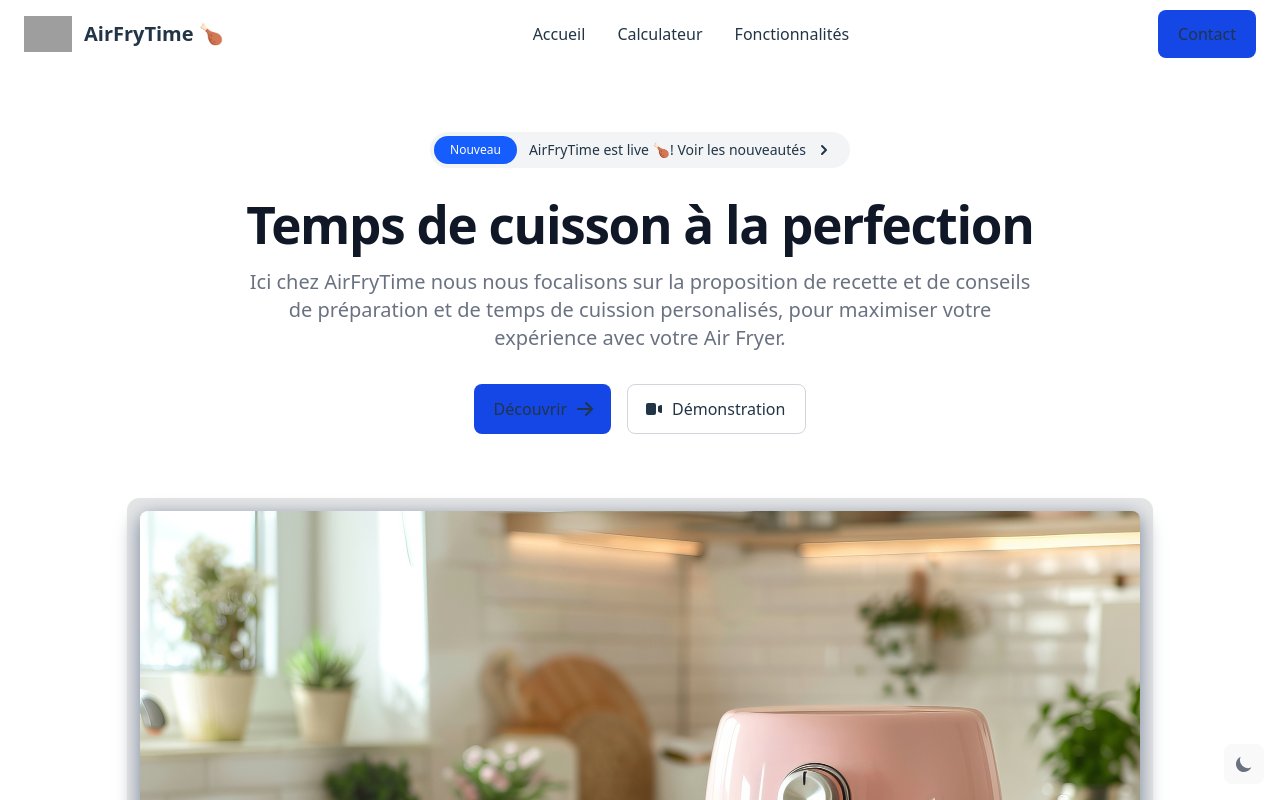
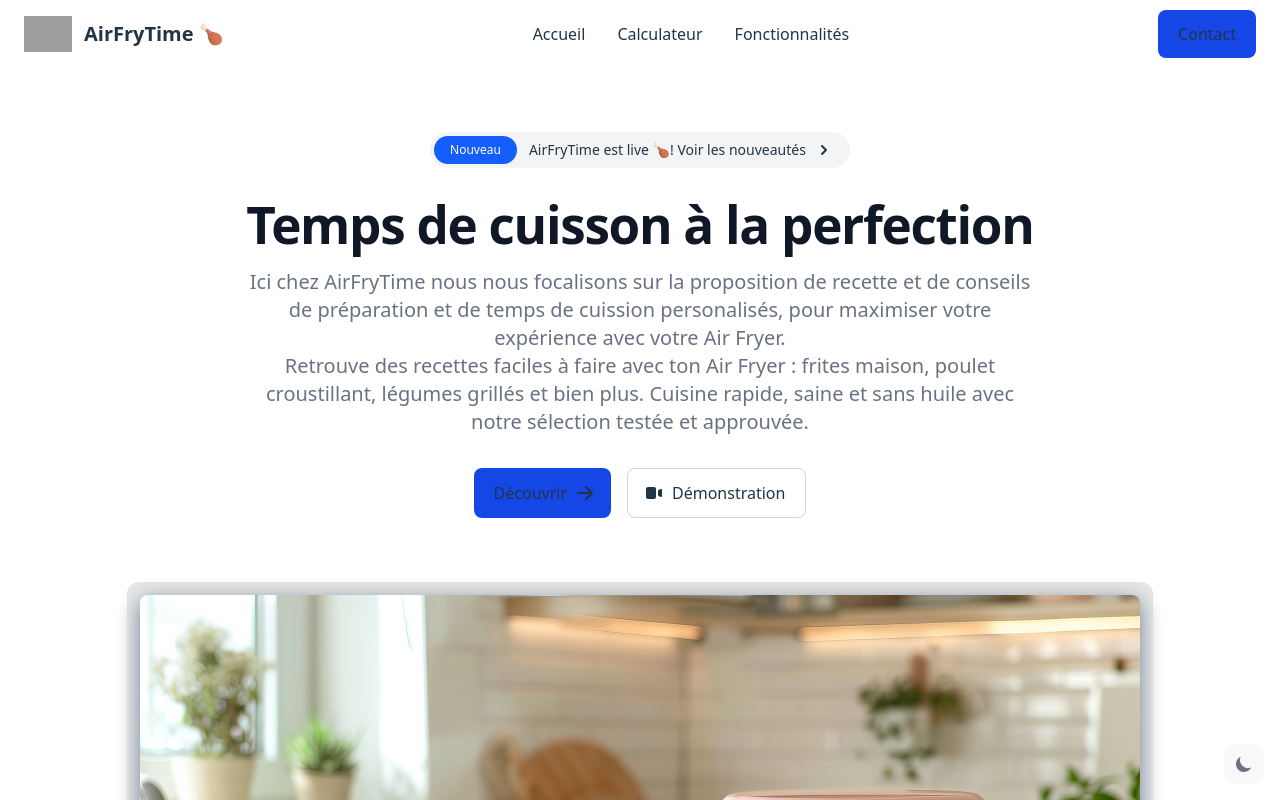
Before and after one commit to JeremieN6/air-fryer-calculator, a Vue app: page / in a window 1280 px wide. Shown: the top 800 px of the page. Built offline with nearby package versions, Linux system fonts and the light colour scheme; grey boxes are pictures that could not be loaded.

Commit message:
Ajout d'un texte descriptif enrichi dans le composant LP_Hero.vue pour présenter des recettes faciles à réaliser avec un Air Fryer, améliorant ainsi l'expérience utilisateur.

```diff
--- a/src/components/LP_Hero.vue
+++ b/src/components/LP_Hero.vue
@@ -18,7 +18,9 @@
                 Temps de cuisson à la perfection</h1>
             <p class="mb-8 text-lg font-normal text-gray-500 lg:text-xl sm:px-16 xl:px-48 dark:text-gray-400">Ici chez
                 AirFryTime  nous nous focalisons sur la proposition de recette et de conseils de préparation et de
-                temps de cuission personalisés, pour maximiser votre expérience avec votre Air Fryer.</p>
+                temps de cuission personalisés, pour maximiser votre expérience avec votre Air Fryer. <br>
+                Retrouve des recettes faciles à faire avec ton Air Fryer : frites maison, poulet croustillant, légumes grillés et bien plus. Cuisine rapide, saine et sans huile avec notre sélection testée et approuvée.
+            </p>
             <div class="flex flex-col mb-8 lg:mb-16 space-y-4 sm:flex-row sm:justify-center sm:space-y-0 sm:space-x-4">
                 <a
                     class="inline-flex justify-center items-center py-3 px-5 text-base font-medium text-center text-white rounded-lg bg-blue-700 hover:bg-primary-800 focus:ring-4 focus:ring-primary-300 dark:focus:ring-primary-900">
```
